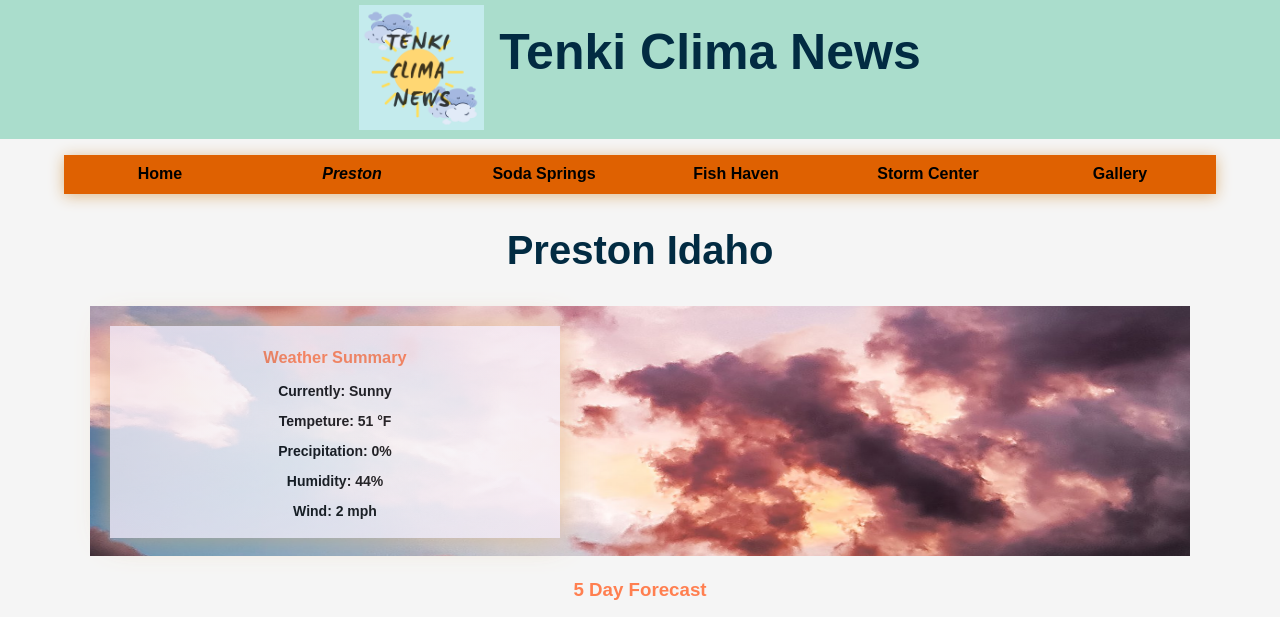
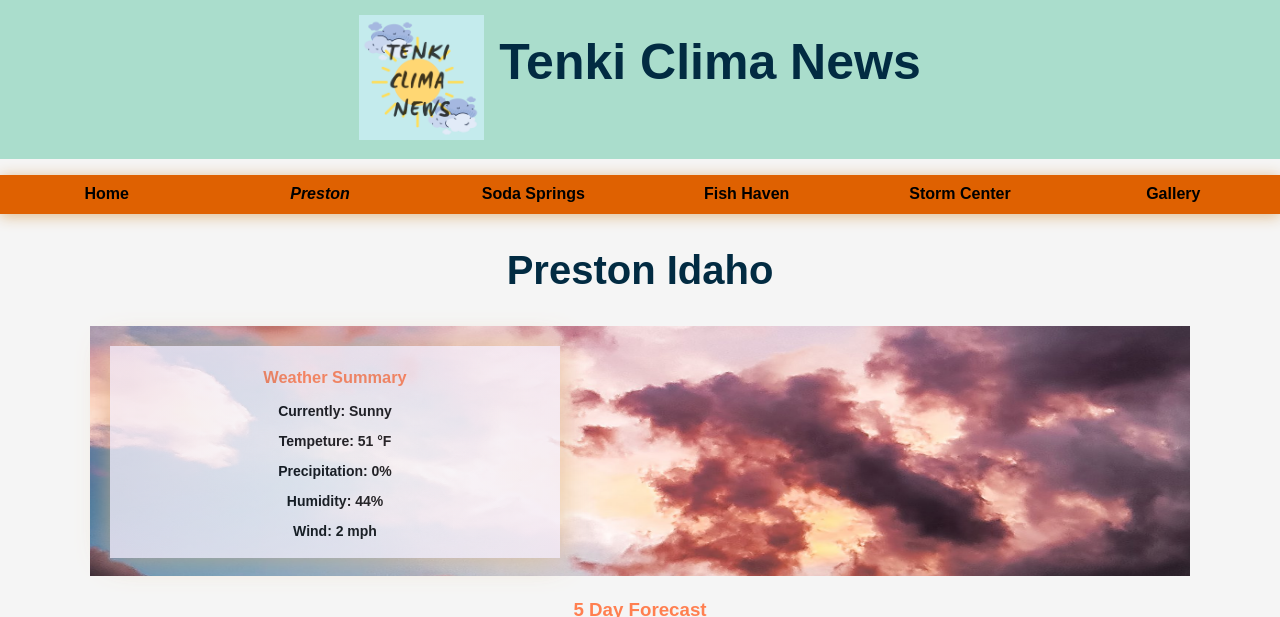
Before and after one commit to laurissalcedo37/wdd230, a plain HTML site: page lesson 5/preston-5.html in a window 1280 px wide. Shown: the top 617 px of the page. Drawn offline with Linux system fonts and the light colour scheme; a web font is replaced by a local one.

Commit message:
lesson 5

```diff
--- a/lesson 5/css/weather.css
+++ b/lesson 5/css/weather.css
@@ -12,7 +12,7 @@ main {
   background-color: #AADDCC ;
   text-align: center;
   font-size: 1.2em;
-  padding: 5px;
+  padding: 10px;
   font-weight: bold;
 }
 
@@ -27,7 +27,7 @@ header {
   align-items: center;
   justify-content: center;
   display: flex;
-  padding: 5px 0;
+  padding: 15px;
 }
 
 header img {
@@ -52,7 +52,6 @@ h3 {
   text-align: center;
 }
 nav {
-  width: 90%;
   margin: 0 auto;
   background-color: #DF6101;
   box-shadow: 0 2px 15px burlywood;
```
